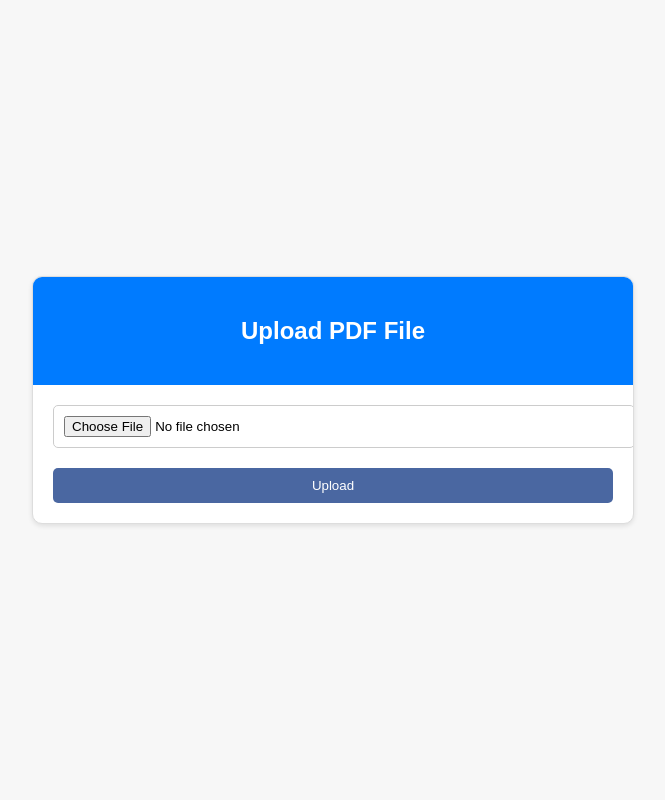
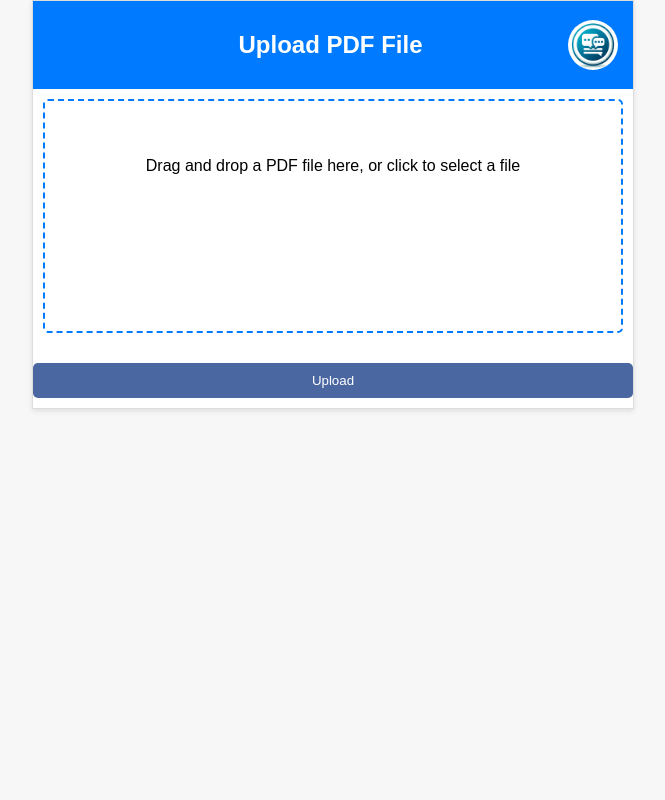
Before and after one commit to saurabh-malik/cs236-llmcorp, a FastAPI app: page /data-upload in a window 1280 px wide. Shown: the whole page, without its empty margins (307-972 px from the left). Run offline with FastAPI, Linux system fonts and the light colour scheme.

Commit message:
Added API, UI for realtime pdf file indexing

```diff
--- a/app/templates/data-index.html
+++ b/app/templates/data-index.html
@@ -10,26 +10,35 @@
             margin: 0;
             padding: 0;
             background-color: #f7f7f7;
-            display: flex;
-            justify-content: center;
-            align-items: center;
-            height: 100vh;
         }
+
         .upload-container {
             width: 100%;
             max-width: 600px;
-            margin: 20px;
+            margin: 0 auto;
             border: 1px solid #ddd;
             background-color: #fff;
             box-shadow: 0 2px 5px rgba(0,0,0,0.1);
-            border-radius: 10px;
-            overflow: hidden;
         }
         .upload-header {
+            display: flex;
+            align-items: center;
+            justify-content: space-between; /* Adjusts space distribution */
             background-color: #007bff;
             color: #ffffff;
-            padding: 20px;
+            padding: 10px;
+        }
+
+        .header-title {
+            flex-grow: 1; /* Allows the title to grow */
             text-align: center;
+            margin: 0; /* Removes default margins */
+        }
+
+        .header-link {
+            display: flex;
+            align-items: center;
+            justify-content: flex-end;
         }
         .upload-form {
             padding: 20px;
@@ -53,26 +62,155 @@
         .upload-btn:hover {
             background-color: #3b4f81;
         }
+        .drop-area {
+            border: 2px dashed #007bff;
+            border-radius: 5px;
+            text-align: center;
+            padding: 40px; /* Increased padding */
+            margin: 10px;
+            cursor: pointer;
+            height: 150px; /* Increased height */
+        }
+
+        .drag-over {
+            background-color: #f1f1f1;
+        }
+
+        .file-info, .upload-progress, #upload-status {
+            margin-top: 10px;
+            font-style: italic;
+        }
+
+        .upload-progress {
+            width: 0;
+            height: 20px;
+            background-color: #4caf50;
+            text-align: center;
+            line-height: 20px;
+            color: white;
+            border-radius: 5px;
+        }
+
+        .back-to-chat {
+            display: inline-flex;
+            align-items: center;
+            background-color: #007bff;
+            color: white;
+            padding: 10px 20px;
+            text-decoration: none;
+            border-radius: 5px;
+        }
+
+        .back-to-chat:hover {
+            background-color: #0056b3;
+        }
+        .header-link img {
+            width: 50px; /* Adjusted image size */
+            height: 50px;
+            vertical-align: middle;
+            border-radius: 50%;
+            margin-right: 5px;
+        }
+
+        /* Optional: Invisible Spacer */
+        .header-spacer {
+            width: 50px; /* Same as the image for balance */
+            height: 50px;
+            visibility: hidden; /* Makes it invisible */
+        }
     </style>
+
 </head>
 <body>
     <div class="upload-container">
         <div class="upload-header">
+            <!-- Invisible Spacer for balance -->
+            <div class="header-spacer"></div>
+
+            <!-- Header title -->
+            <div class="header-title">
                 <h2>Upload PDF File</h2>
             </div>
-        <form id="upload-form" class="upload-form">
-            <input type="file" id="pdfFile" name="pdfFile" accept="application/pdf" required>
-            <button type="submit" class="upload-btn">Upload</button>
-        </form>
+
+            <!-- Back to Chat link -->
+            <a href="/" class="header-link">
+                <img src="static/chat.png" alt="Chat">
+            </a>
+        </div>
+        <div id="drop-area" class="drop-area">
+            <p>Drag and drop a PDF file here, or click to select a file</p>
+            <div id="file-info" class="file-info"></div>
+            <input type="file" id="pdfFile" name="pdfFile" accept="application/pdf" style="display: none;">
+        </div>
+        <div class="upload-progress" id="upload-progress"></div>
+        <button onclick="uploadFile()" class="upload-btn">Upload</button>
         <div id="upload-status"></div>
     </div>
 
     <script>
-        document.getElementById('upload-form').addEventListener('submit', async function(e) {
+        let dropArea = document.getElementById('drop-area');
+        let fileInfo = document.getElementById('file-info');
+
+        // Highlight drop area when file is dragged over it
+        ['dragenter', 'dragover', 'dragleave', 'drop'].forEach(eventName => {
+            dropArea.addEventListener(eventName, preventDefaults, false);
+        });
+
+        function preventDefaults(e) {
             e.preventDefault();
-            const input = document.getElementById('pdfFile');
-            const file = input.files[0];
+            e.stopPropagation();
+        }
+
+        ['dragenter', 'dragover'].forEach(eventName => {
+            dropArea.addEventListener(eventName, highlight, false);
+        });
+
+        ['dragleave', 'drop'].forEach(eventName => {
+            dropArea.addEventListener(eventName, unhighlight, false);
+        });
+
+        function highlight(e) {
+            dropArea.classList.add('drag-over');
+        }
+
+        function unhighlight(e) {
+            dropArea.classList.remove('drag-over');
+        }
+
+        dropArea.addEventListener('drop', handleDrop, false);
+
+        function handleDrop(e) {
+            let dt = e.dataTransfer;
+            let files = dt.files;
+
+            if (files.length > 1) {
+                alert("Please drop only one PDF file.");
+                return;
+            }
+
+            if (files[0] && files[0].type === "application/pdf") {
+                document.getElementById('pdfFile').files = files;
+                fileInfo.textContent = `File ready to upload: ${files[0].name}`;
+            } else {
+                alert("Please drop a PDF file.");
+            }
+        }
+
+        dropArea.addEventListener('click', () => {
+            document.getElementById('pdfFile').click();
+        });
+
+        document.getElementById('pdfFile').addEventListener('change', function(e) {
+            if (this.files[0]) {
+                fileInfo.textContent = `File ready to upload: ${this.files[0].name}`;
+            }
+        });
+
+        async function uploadFile() {
+        let input = document.getElementById('pdfFile');
+        let file = input.files[0];
         if (!file) {
+            alert("No file selected. Please select a file to upload.");
             return;
         }
 
@@ -80,22 +218,55 @@
         formData.append('file', file);
 
         try {
-                const response = await fetch('/upload', {
-                    method: 'POST',
-                    body: formData
-                });
+            const request = new XMLHttpRequest();
+            request.open("POST", "/upload", true);
 
-                if (!response.ok) {
+            request.upload.onprogress = function (e) {
+                if (e.lengthComputable) {
+                    const percentage = (e.loaded / e.total) * 50; // 50% for upload progress
+                    updateProgressBar(percentage);
+                }
+            };
+
+            request.onload = function () {
+                if (request.status === 200) {
+                    updateProgressBar(50); // Start from 50% for API processing
+                    simulateApiProcessing(); // Simulate API processing or implement actual status checks
+                } else {
                     throw new Error('File upload failed');
                 }
+            };
 
-                const result = await response.json();
-                document.getElementById('upload-status').textContent = 'Upload successful: ' + result.filename;
+            request.onerror = function () {
+                throw new Error('File upload failed');
+            };
+
+            request.send(formData);
         } catch (error) {
             console.error('Error:', error);
             document.getElementById('upload-status').textContent = 'Upload failed: ' + error.message;
         }
-        });
+    }
+
+    function updateProgressBar(percentage) {
+        let progressBar = document.getElementById('upload-progress');
+        progressBar.style.width = percentage + '%';
+        progressBar.textContent = Math.round(percentage) + '%';
+    }
+
+    function simulateApiProcessing() {
+        // Simulate API processing progress
+        let progress = 50; // Start from 50%
+        let interval = setInterval(() => {
+            if (progress < 100) {
+                progress++;
+                updateProgressBar(progress);
+            } else {
+                clearInterval(interval);
+                document.getElementById('upload-status').textContent = 'Processing complete';
+            }
+        }, 100); // Adjust time interval as needed
+    }
     </script>
 </body>
 </html>
--- a/requirements.txt
+++ b/requirements.txt
@@ -12,3 +12,4 @@ pandas==2.1.2
 torch==2.1.0
 rouge-score==0.1.2
 python-multipart
+pypdf
```
Also changed, not shown: app/routes.py (+5 -2 lines), app/services.py (+25 -1 lines), app/templates/chat.html (+45 -35 lines), cloudbuild.yaml (+7 -2 lines), model/utils/index_utils.py (+23 -0 lines), model/utils/setup_utils.py (+8 -0 lines), static/chat.png (added), static/corp-ai-logo.png (added), static/logo-corp.png (added), static/upload.png (added). Lines whose indentation alone changed are shown as unchanged.
